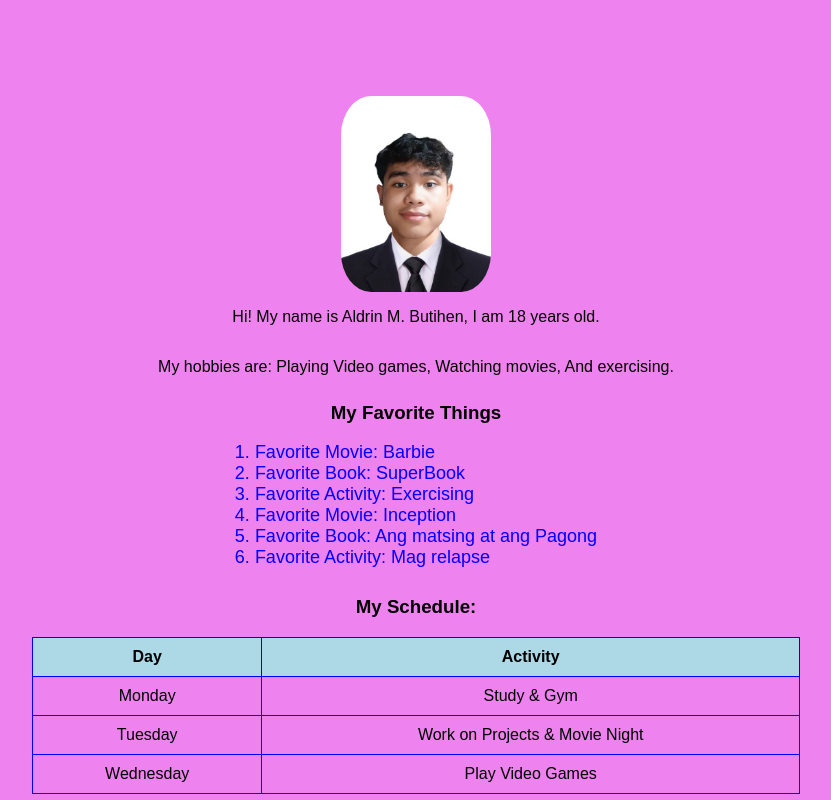
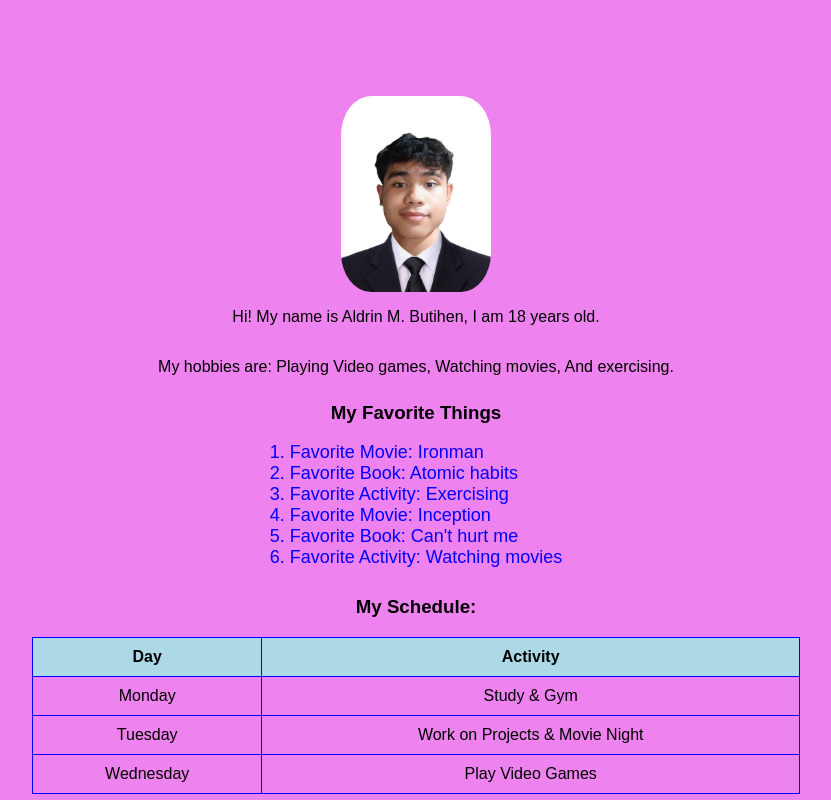
Before and after one commit to aldrin-05/ButihenAldrinAssignment, a plain HTML site: page index.html in a window 1280 px wide. Shown: the whole page, without its empty margins (224-1055 px from the left). Drawn offline with Linux system fonts and the light colour scheme.

Commit message:
index.html

```diff
--- a/index.html
+++ b/index.html
@@ -83,12 +83,12 @@
     <h3>My Favorite Things</h3>
 
     <ol>
-        <li>Favorite Movie: Barbie</li>
-        <li>Favorite Book: SuperBook</li>
+        <li>Favorite Movie: Ironman</li>
+        <li>Favorite Book: Atomic habits</li>
         <li>Favorite Activity: Exercising</li>
         <li>Favorite Movie: Inception</li>
-        <li>Favorite Book: Ang matsing at ang Pagong</li>
-        <li>Favorite Activity: Mag relapse</li>
+        <li>Favorite Book: Can't hurt me</li>
+        <li>Favorite Activity: Watching movies</li>
     </ol>
 
     <h3 style="text-align: center;">My Schedule:</h3>
```
